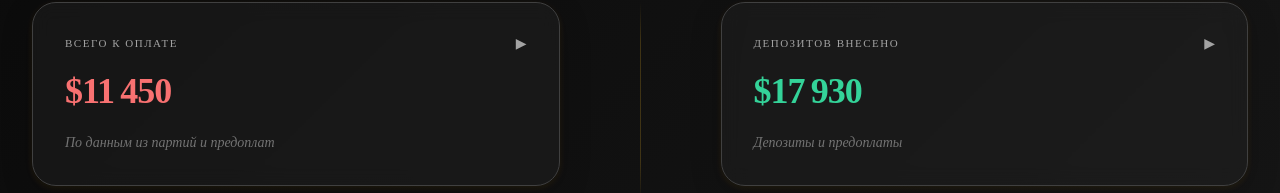
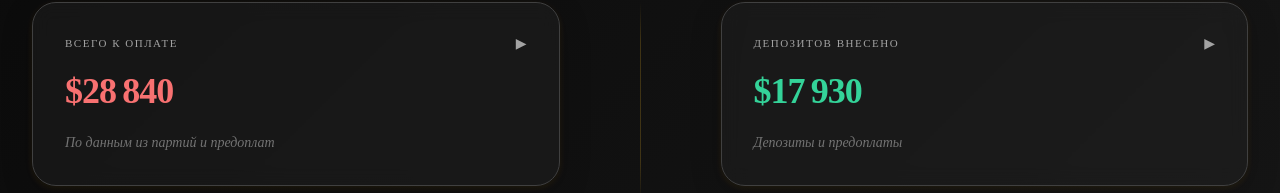
Before and after one commit to Entoxto/MehmetMetrix, a Next.js app: page /money in a window 1280 px wide. Shown: the part 281-474 px from the top of the page. Built offline with nearby package versions, Linux system fonts and the light colour scheme.

Commit message:
Add beige python skirt to catalog and batch 12, fix payment calculation for batch 11

```diff
--- a/app/money/page.tsx
+++ b/app/money/page.tsx
@@ -47,9 +47,8 @@ export default function MoneyPage() {
           .filter((position) => position.sum !== null)
           .reduce((sum, position) => sum + (position.sum ?? 0), 0);
 
-        const isMarkedPaid = shipment.status?.label
-          ? shipment.status.label.toLowerCase().includes("оплач")
-          : false;
+        const statusLabel = shipment.status?.label?.toLowerCase() ?? "";
+        const isMarkedPaid = statusLabel.includes("оплач") && !statusLabel.includes("не оплач");
 
         if (isMarkedPaid || pendingAmount <= 0) {
           return null;
--- a/data/products.json
+++ b/data/products.json
@@ -99,6 +99,21 @@
       "price": 320,
       "materials": {
         "outer": "Натуральная кожа питона, чёрный глянцевый",
+        "lining": "70% Acetate 30% Polyester",
+        "comments": "Эксклюзивный материал, уникальная фактура кожи питона"
+      },
+      "inStock": true,
+      "tags": ["эксклюзив", "премиум", "юбка"]
+    },
+    {
+      "id": "python-008",
+      "name": "Юбка из бежевого глянцевого питона",
+      "category": "Экзотика",
+      "photo": "/images/products/Юбка из бежевого глянцевого питона.jpg",
+      "sizes": ["xs", "s"],
+      "price": 320,
+      "materials": {
+        "outer": "Натуральная кожа питона, бежевый глянцевый",
         "lining": "70% Acetate 30% Polyester",
         "comments": "Эксклюзивный материал, уникальная фактура кожи питона"
       },
--- a/data/shipments.json
+++ b/data/shipments.json
@@ -33,6 +33,14 @@
           "xs": 6,
           "s": 4
         },
+        "status": "in_progress"
+      },
+      {
+        "productId": "python-008",
+        "overrideName": "Юбка из бежевого глянцевого питона",
+        "sample": true,
+        "quantityOverride": 1,
+        "note": "образец",
         "status": "in_progress"
       }
     ]
```
